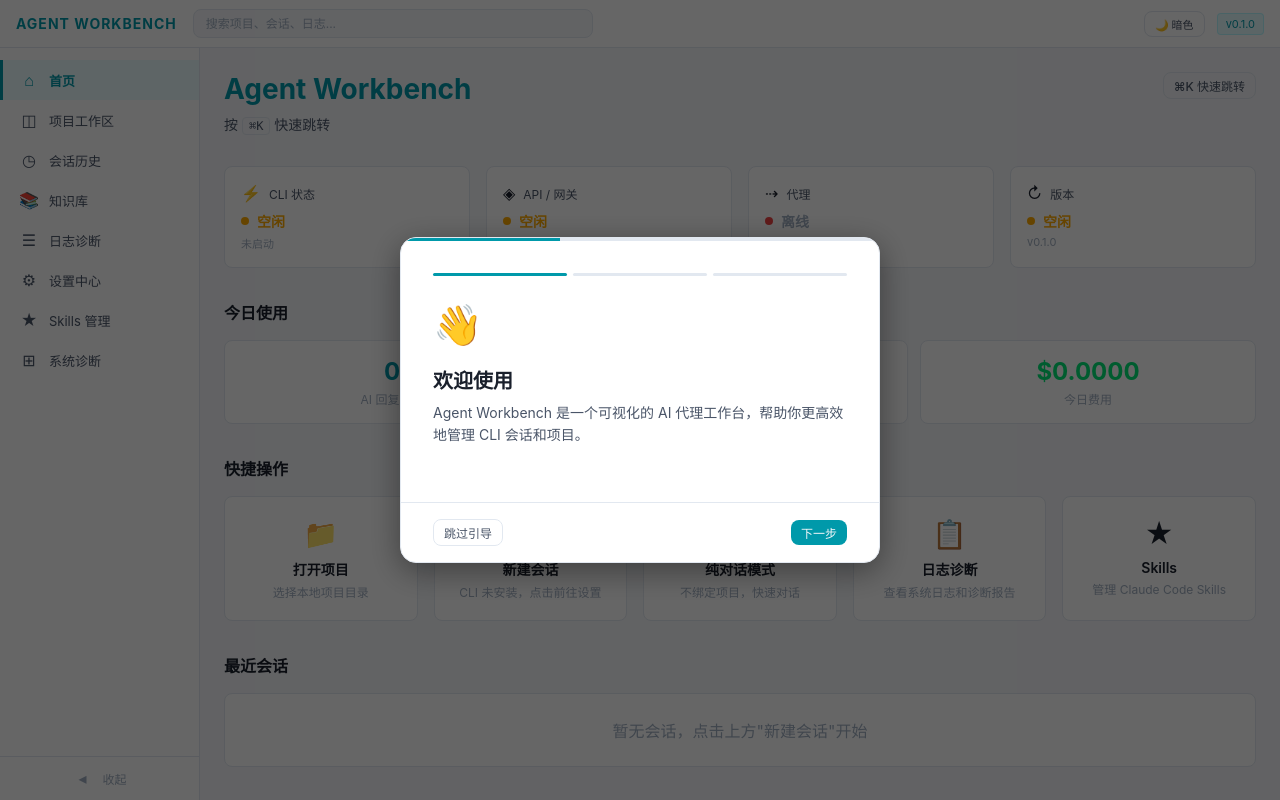
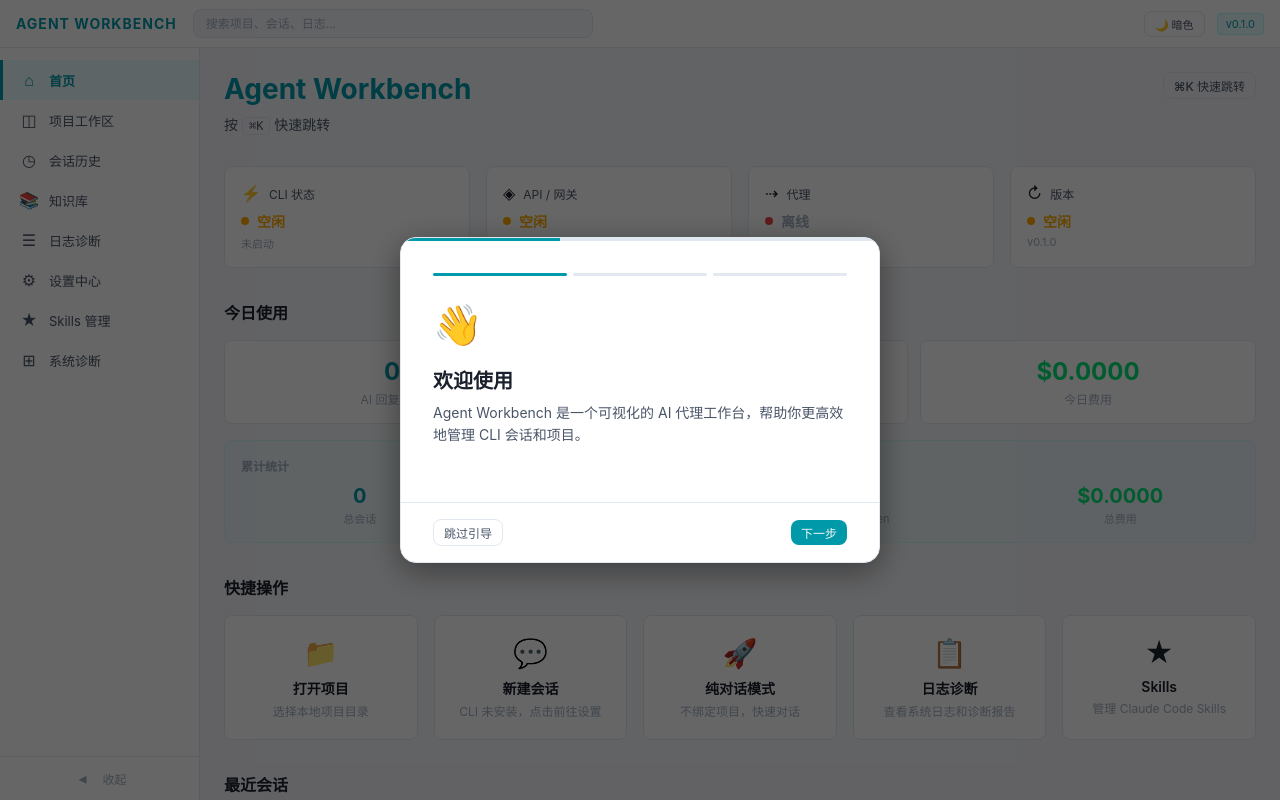
Before and after one commit to lbh0610/claude-code-gui, a React (Vite) app in the folder renderer/: page /workspace in a window 1280 px wide. Built offline with nearby package versions, Linux system fonts and the light colour scheme.

Commit message:
feat(Home): 添加累计统计展示并优化顶部栏拖拽区域
feat: 在首页添加累计统计数据展示区域
style(TopBar): 为顶部栏添加可拖拽区域并排除输入框和按钮
docs: 更新README文档内容

```diff
--- a/renderer/src/components/TopBar.tsx
+++ b/renderer/src/components/TopBar.tsx
@@ -31,6 +31,7 @@ export default function TopBar({ theme, onThemeChange }: TopBarProps) {
       alignItems: 'center',
       padding: '0 16px',
       gap: 16,
+      WebkitAppRegion: 'drag',
     }}>
       {/* Logo */}
       <div style={{
@@ -52,7 +53,7 @@ export default function TopBar({ theme, onThemeChange }: TopBarProps) {
           placeholder="搜索项目、会话、日志..."
           value={search}
           onChange={(e) => setSearch(e.target.value)}
-          style={{ padding: '6px 12px', fontSize: 12 }}
+          style={{ padding: '6px 12px', fontSize: 12, WebkitAppRegion: 'no-drag' }}
         />
       </div>
 
@@ -67,7 +68,7 @@ export default function TopBar({ theme, onThemeChange }: TopBarProps) {
           className="btn btn-secondary btn-sm"
           onClick={handleToggleTheme}
           title="切换全局主题"
-          style={{ fontSize: 11, padding: '4px 10px', minWidth: 50 }}
+          style={{ fontSize: 11, padding: '4px 10px', minWidth: 50, WebkitAppRegion: 'no-drag' }}
         >
           {theme === 'dark' ? '☀ 亮色' : '🌙 暗色'}
         </button>
--- a/renderer/src/pages/Home.tsx
+++ b/renderer/src/pages/Home.tsx
@@ -28,6 +28,8 @@ export default function Home() {
   const [recentSessions, setRecentSessions] = useState<RecentSession[]>([]);
   // 今日统计数据
   const [todayStats, setTodayStats] = useState({ count: 0, tokens: 0, cost: 0 });
+  // 全部历史累计统计
+  const [totalStats, setTotalStats] = useState({ sessions: 0, messages: 0, tokens: 0, cost: 0 });
   // CLI 检测状态
   const [cliDetected, setCliDetected] = useState(false);
   // Cmd+K 快速跳转面板显隐
@@ -54,10 +56,11 @@ export default function Home() {
     return unsub;
   }, []);
 
-  // 挂载时：加载最近会话、今日统计、全部会话、CLI 检测
+  // 挂载时：加载最近会话、今日统计、累计统计、全部会话、CLI 检测
   useEffect(() => {
     loadRecent();
     loadTodayStats();
+    loadTotalStats();
     loadAllSessions();
     api.cli.detect().then((r: { found: boolean }) => setCliDetected(r.found)).catch(() => {});
   }, []);
@@ -94,6 +97,23 @@ export default function Home() {
         }
       }
       setTodayStats({ count, tokens, cost });
+    } catch { /* 忽略错误 */ }
+  };
+
+  // 加载全部历史累计统计
+  const loadTotalStats = async () => {
+    try {
+      const sessions = await api.session.list() as { id: string }[];
+      let messages = 0, tokens = 0, cost = 0;
+      for (const s of sessions) {
+        const msgs = await api.session.messages.load(s.id) as { role: string; timestamp: number; input_tokens?: number; output_tokens?: number; cost?: number }[];
+        for (const m of (msgs || [])) {
+          if (m.role !== 'system') messages++;
+          tokens += (m.input_tokens || 0) + (m.output_tokens || 0);
+          cost += m.cost || 0;
+        }
+      }
+      setTotalStats({ sessions: sessions.length, messages, tokens, cost });
     } catch { /* 忽略错误 */ }
   };
 
@@ -178,7 +198,7 @@ export default function Home() {
       <h2 style={{ fontSize: 16, fontWeight: 600, marginBottom: 16, color: 'var(--text-primary)' }}>
         今日使用
       </h2>
-      <div style={{ display: 'grid', gridTemplateColumns: 'repeat(3, 1fr)', gap: 12, marginBottom: 32 }}>
+      <div style={{ display: 'grid', gridTemplateColumns: 'repeat(3, 1fr)', gap: 12, marginBottom: 16 }}>
         <div className="card" style={{ textAlign: 'center', padding: 16 }}>
           <div style={{ fontSize: 24, fontWeight: 700, color: 'var(--cyan)' }}>{todayStats.count}</div>
           <div style={{ fontSize: 12, color: 'var(--text-dim)', marginTop: 4 }}>AI 回复次数</div>
@@ -194,6 +214,29 @@ export default function Home() {
             ${todayStats.cost.toFixed(4)}
           </div>
           <div style={{ fontSize: 12, color: 'var(--text-dim)', marginTop: 4 }}>今日费用</div>
+        </div>
+      </div>
+
+      {/* 累计统计 */}
+      <div className="card" style={{ marginBottom: 32, padding: 16, background: 'rgba(0,229,255,0.03)', border: '1px solid rgba(0,229,255,0.1)' }}>
+        <div style={{ fontSize: 12, fontWeight: 600, color: 'var(--text-dim)', marginBottom: 10 }}>累计统计</div>
+        <div style={{ display: 'grid', gridTemplateColumns: 'repeat(4, 1fr)', gap: 16 }}>
+          <div style={{ textAlign: 'center' }}>
+            <div style={{ fontSize: 20, fontWeight: 700, color: 'var(--cyan)' }}>{totalStats.sessions}</div>
+            <div style={{ fontSize: 11, color: 'var(--text-dim)', marginTop: 2 }}>总会话</div>
+          </div>
+          <div style={{ textAlign: 'center' }}>
+            <div style={{ fontSize: 20, fontWeight: 700, color: 'var(--purple)' }}>{formatNum(totalStats.messages)}</div>
+            <div style={{ fontSize: 11, color: 'var(--text-dim)', marginTop: 2 }}>总消息</div>
+          </div>
+          <div style={{ textAlign: 'center' }}>
+            <div style={{ fontSize: 20, fontWeight: 700, color: 'var(--cyan)' }}>{formatNum(totalStats.tokens)}</div>
+            <div style={{ fontSize: 11, color: 'var(--text-dim)', marginTop: 2 }}>总 Token</div>
+          </div>
+          <div style={{ textAlign: 'center' }}>
+            <div style={{ fontSize: 20, fontWeight: 700, color: 'var(--success)' }}>${totalStats.cost.toFixed(4)}</div>
+            <div style={{ fontSize: 11, color: 'var(--text-dim)', marginTop: 2 }}>总费用</div>
+          </div>
         </div>
       </div>
 
@@ -327,3 +370,10 @@ function QuickAction({ icon, title, desc, onClick }: {
     </div>
   );
 }
+
+// 数字格式化
+function formatNum(n: number): string {
+  if (n >= 1000000) return `${(n / 1000000).toFixed(1)}M`;
+  if (n >= 1000) return `${(n / 1000).toFixed(1)}K`;
+  return String(n);
+}
```
Also changed, not shown: 1 other file (tests, documents, lock files or other folders).
